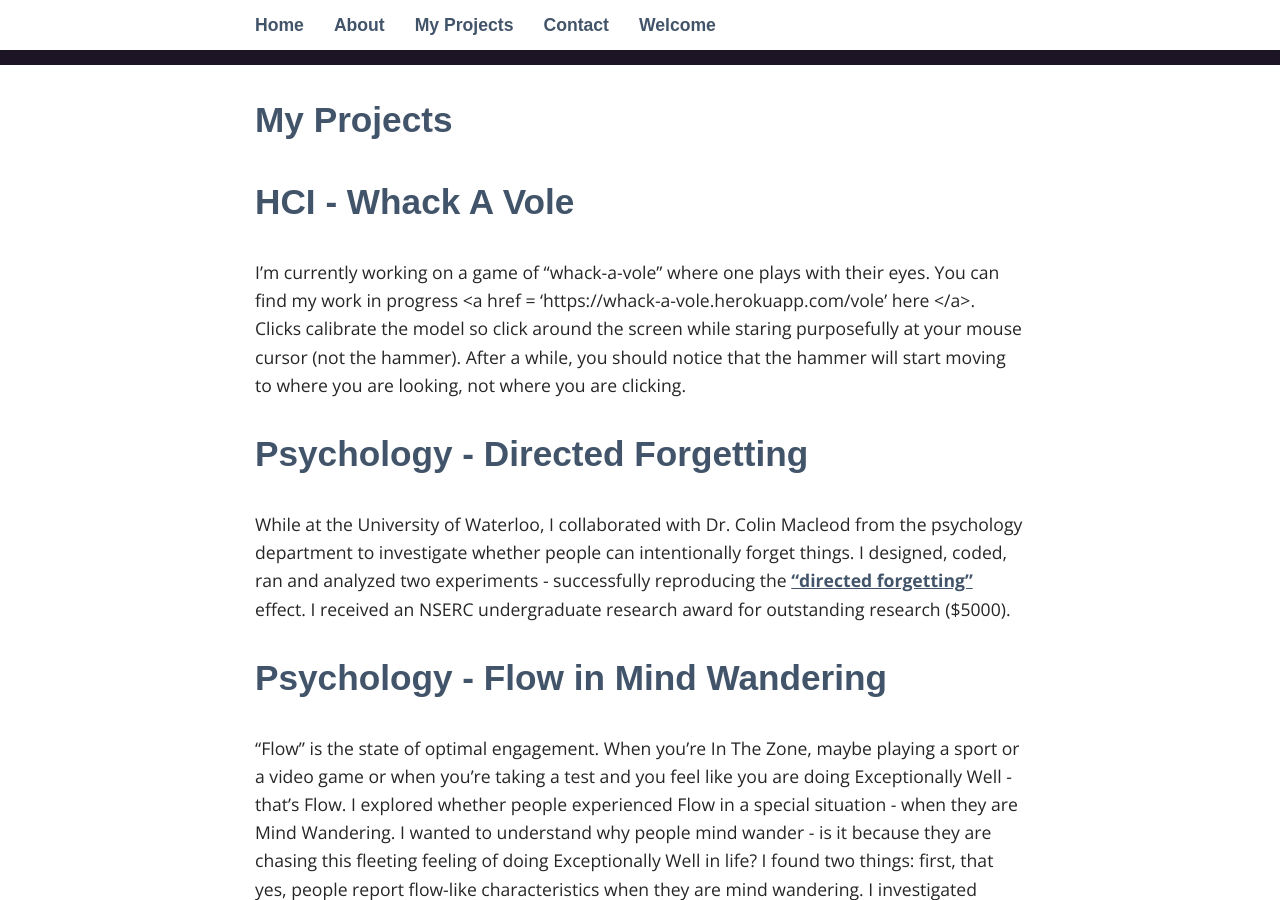
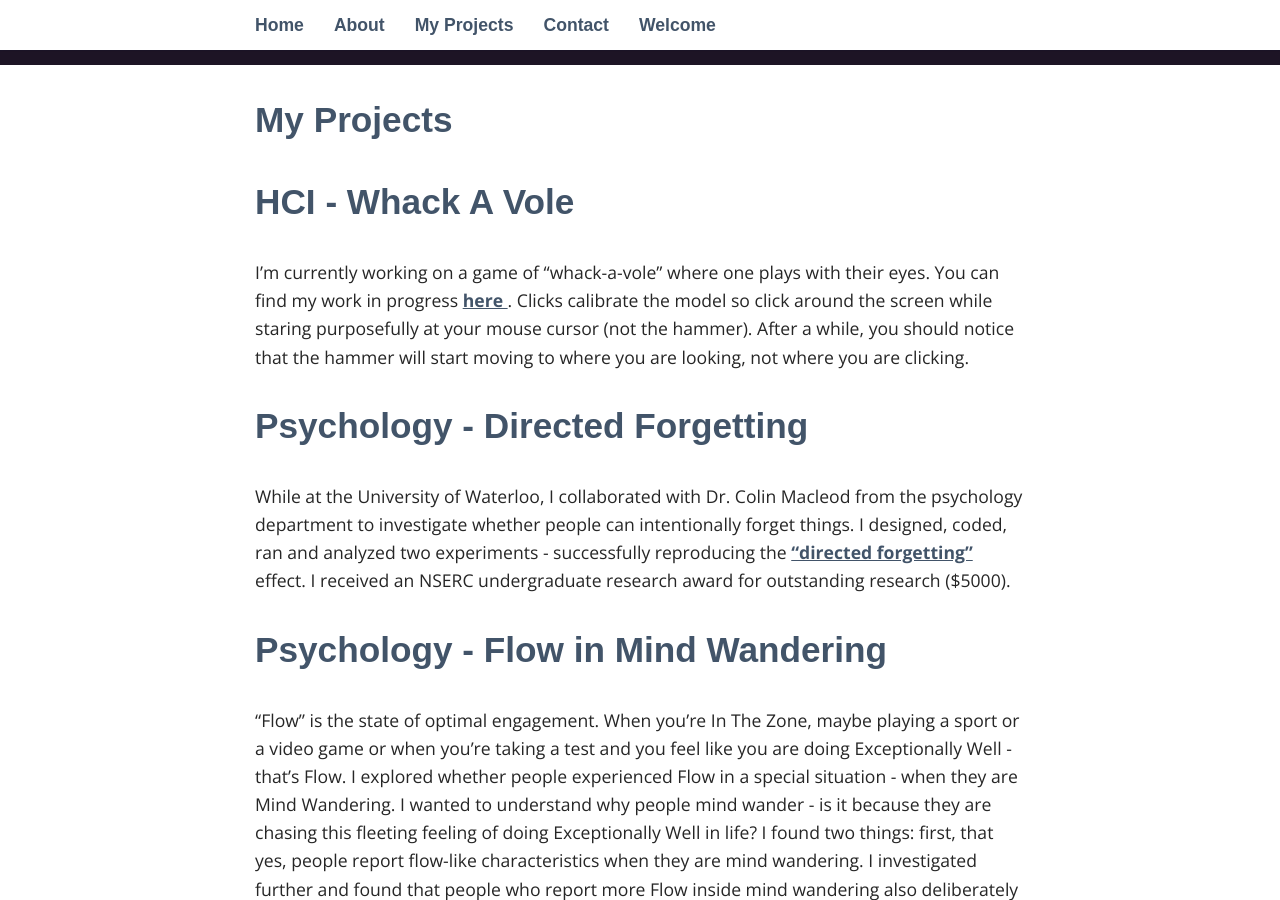
Before and after one commit to arnehuang/arnehuang.github-io, a Jekyll site: the page built from _pages/03_projects.md, in a window 1280 px wide and 900 px high, scrolled down 435 px. Built offline with Jekyll 4.4.1, drawn with Linux system fonts in a browser that asks for light colours; some web fonts are replaced.

Commit message:
Update 03_projects.md

```diff
--- a/_pages/03_projects.md
+++ b/_pages/03_projects.md
@@ -5,7 +5,7 @@ permalink: /MyProjects/
 ---
 
   <h2>HCI - Whack A Vole</h2>
-  I'm currently working on a game of "whack-a-vole" where one plays with their eyes. You can find my work in progress <a href = 'https://whack-a-vole.herokuapp.com/vole' here </a>. Clicks calibrate the model so click around the screen while staring purposefully at your mouse cursor (not the hammer). After a while, you should notice that the hammer will start moving to where you are looking, not where you are clicking.
+  I'm currently working on a game of "whack-a-vole" where one plays with their eyes. You can find my work in progress <a href = 'https://whack-a-vole.herokuapp.com/vole'> here </a>. Clicks calibrate the model so click around the screen while staring purposefully at your mouse cursor (not the hammer). After a while, you should notice that the hammer will start moving to where you are looking, not where you are clicking.
 
   <h2>Psychology - Directed Forgetting</h2>
   While at the University of Waterloo, I collaborated with Dr. Colin Macleod from the psychology department to investigate whether people can intentionally forget things.
```
